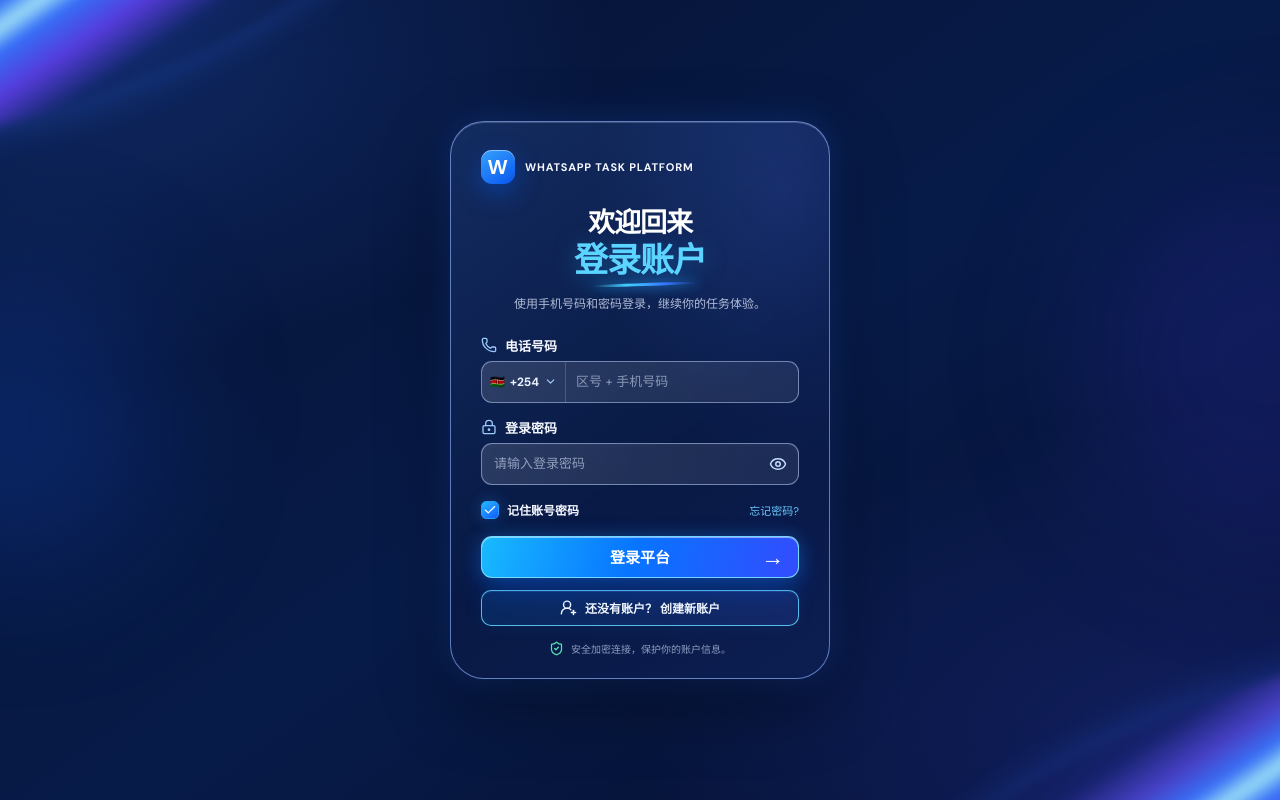
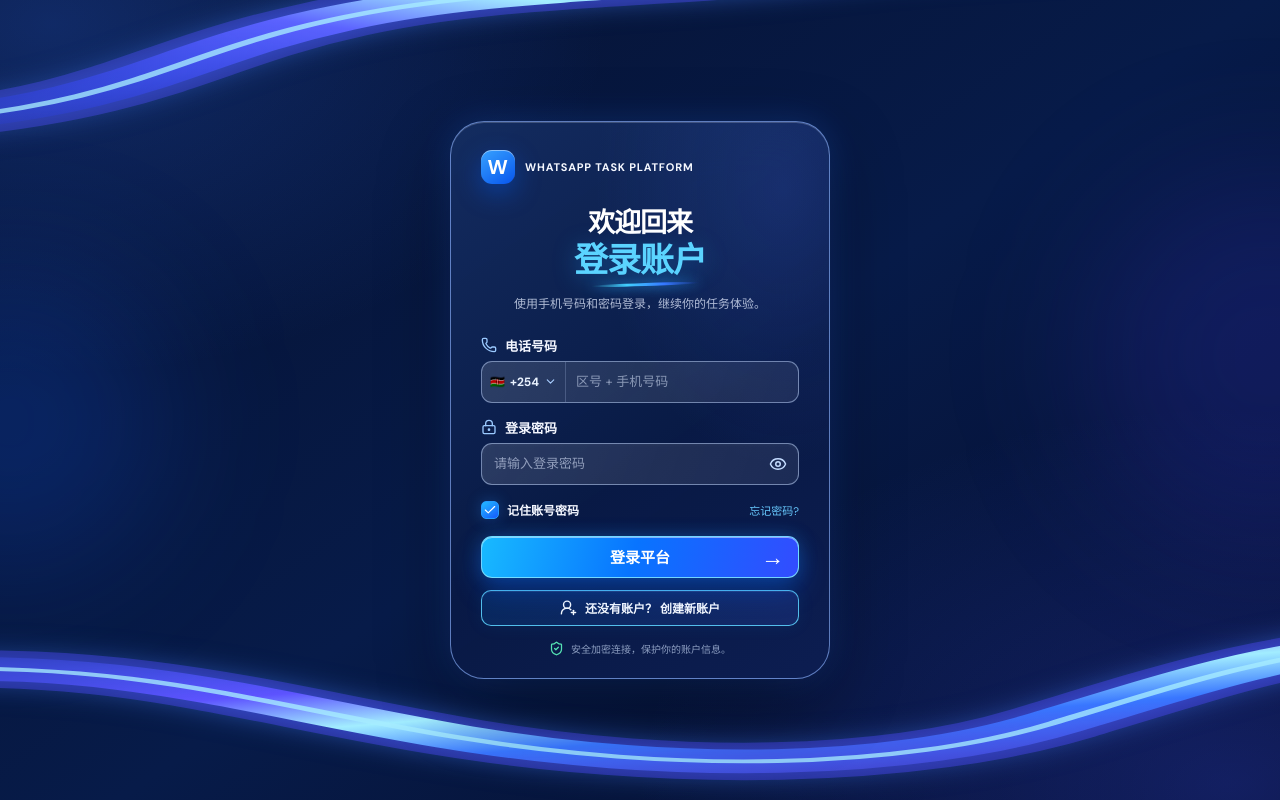
Before and after one commit to xiaolongsvip/whatsapp-task-platform, a Next.js app in the folder apps/web/: page / in a window 1280 px wide. Built offline with nearby package versions, Linux system fonts and the light colour scheme.

Commit message:
Use SVG bezier light paths for the exact curved corner ribbon effect

```diff
--- a/apps/web/src/app/globals.css
+++ b/apps/web/src/app/globals.css
@@ -1012,3 +1012,48 @@ a { -webkit-tap-highlight-color:transparent; }
   .aurora-register-page .aurora-country {gap:3px;padding:0 4px;}
   .aurora-register-page .aurora-country-code {font-size:10px;}
 }
+
+
+/* Reference-matched SVG ribbons: flowing curved strokes, not rotated gradient bars */
+.aurora-ribbon-top,
+.aurora-ribbon-bottom {
+  position:absolute;
+  z-index:0;
+  display:block;
+  overflow:visible;
+  background:none !important;
+  box-shadow:none !important;
+  transform:none !important;
+  filter:drop-shadow(0 0 13px rgba(68,129,255,.55));
+  opacity:1;
+  pointer-events:none;
+}
+.aurora-ribbon-top {
+  width:100%;
+  max-width:none;
+  height:148px;
+  left:0;
+  right:0;
+  top:0;
+  bottom:auto;
+}
+.aurora-ribbon-bottom {
+  width:100%;
+  max-width:none;
+  height:148px;
+  left:0;
+  right:0;
+  top:auto;
+  bottom:0;
+}
+.aurora-ribbon-top svg,
+.aurora-ribbon-bottom svg {
+  display:block;
+  width:100%;
+  height:100%;
+  overflow:visible;
+}
+@media(max-width:600px) {
+  .aurora-ribbon-top {width:100%;height:138px;left:0;top:0;}
+  .aurora-ribbon-bottom {width:100%;height:138px;right:0;bottom:0;}
+}
```
